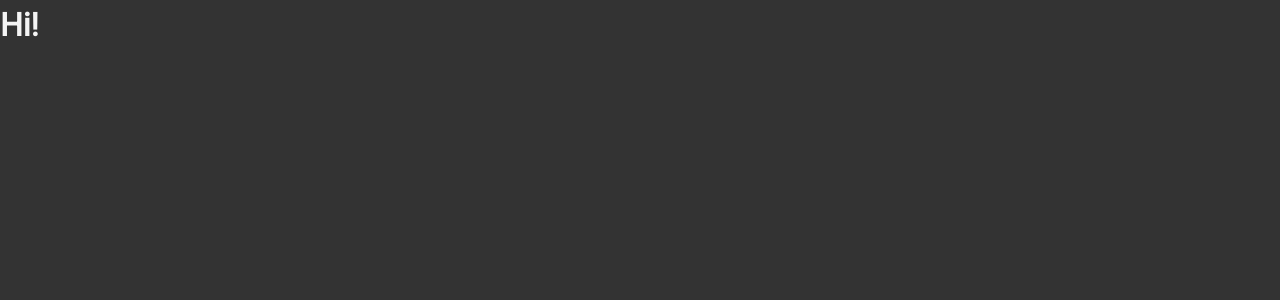
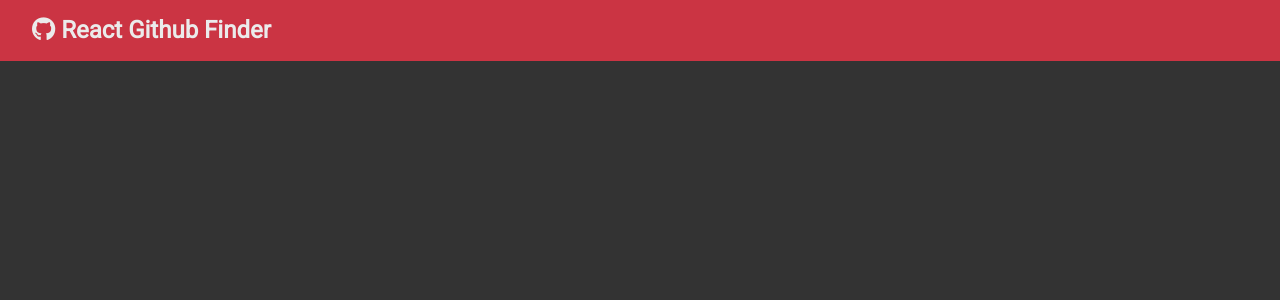
Before and after one commit to babiarzdamian/react-github-finder, a React (Create React App) app: page / in a window 1280 px wide. Shown: the top 300 px of the page. Built offline with nearby package versions, Linux system fonts and the light colour scheme.

Commit message:
feat: add navbar component

```diff
--- a/src/App.js
+++ b/src/App.js
@@ -1,11 +1,12 @@
 import React, { Component } from 'react';
+import Navbar from './components/layout/Navbar';
 import './App.css';
 
 class App extends Component {
     render() {
         return (
             <div className="App">
-                <h1>Hi!</h1>
+                <Navbar title="React Github Finder" />
             </div>
         );
     }
--- /dev/null
+++ b/src/components/layout/Navbar.js
@@ -0,0 +1,26 @@
+import React, { Component } from 'react';
+import PropTypes from 'prop-types';
+
+export class Navbar extends Component {
+    static defaultProps = {
+        title: 'Github Finder',
+        icon: 'fab fa-github',
+    };
+
+    static propTypes = {
+        title: PropTypes.string.isRequired,
+        icon: PropTypes.string.isRequired,
+    };
+
+    render() {
+        return (
+            <nav className="navbar bg-primary">
+                <h1>
+                    <i className={this.props.icon}></i> {this.props.title}
+                </h1>
+            </nav>
+        );
+    }
+}
+
+export default Navbar;
```
